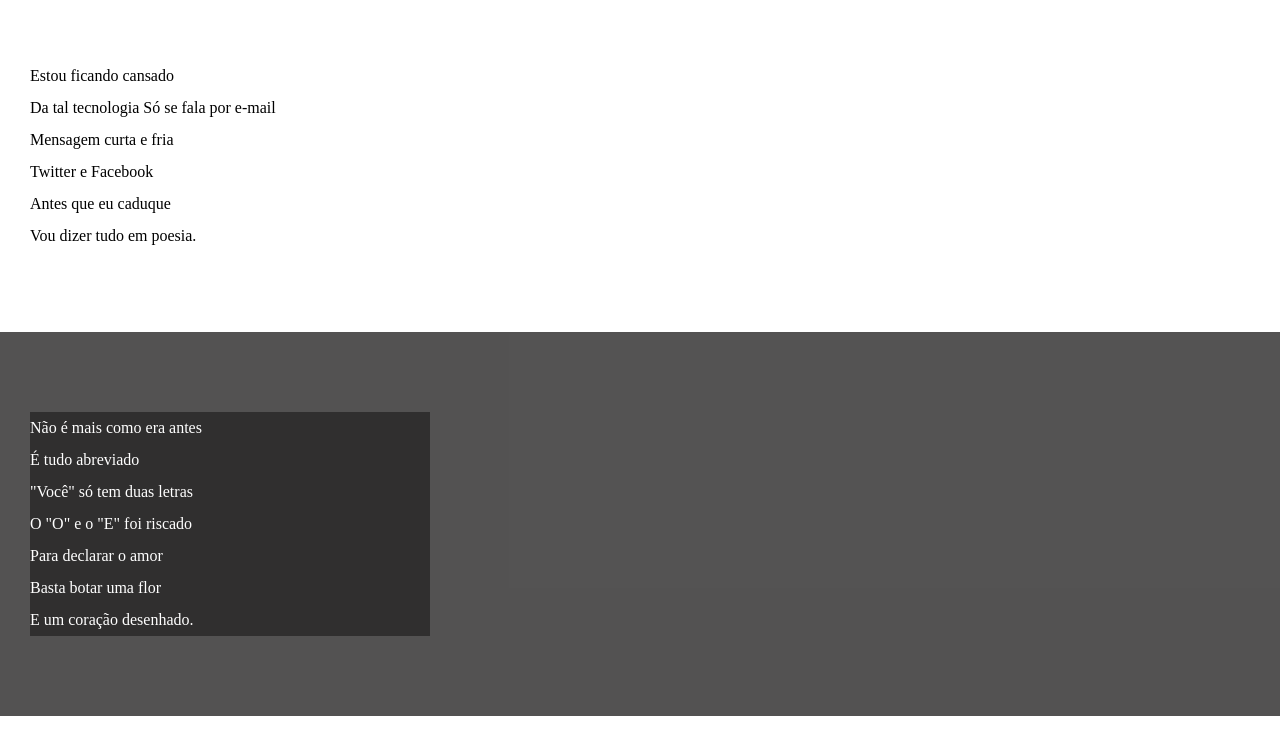
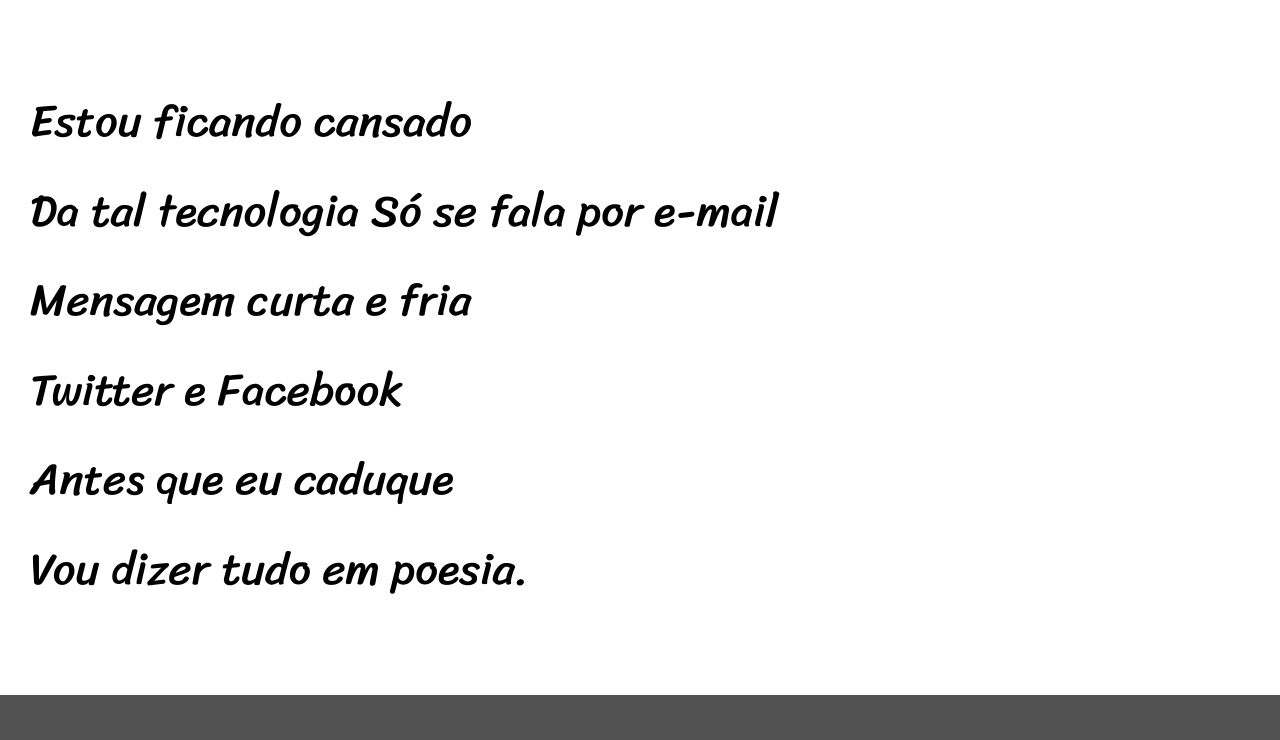
Before and after one commit to Iunaa/Project_Cordel, a website built with Vite: page index.html in a window 1280 px wide. Shown: the part 175-915 px from the top of the page. Built offline with nearby package versions, Linux system fonts and the light colour scheme.

Commit message:
typography

```diff
--- a/style.css
+++ b/style.css
@@ -1,3 +1,12 @@
+@import url('https://fonts.googleapis.com/css2?family=Passion+One:wght@400;700&display=swap');
+@import url('https://fonts.googleapis.com/css2?family=Sriracha&display=swap');
+
+:root{
+    --font1: Verdana, Geneva, Tahoma, sans-serif;
+    --font2: 'Passion One', cursive;
+    --font3: 'Sriracha',cursive;
+}
+
 *{
     margin: 0px;
     padding: 0px;
@@ -6,6 +15,8 @@
 html, body{
     min-height: 100vh;
     background-color: darkgrey;
+    font-family: var(--font1);
+
 }
 
 header{
@@ -15,6 +26,8 @@ header{
 }
 
 .title{
+    font-family: var(--font2);
+    font-size: 3em;
     padding-top: 50px;
     font-variant: small-caps;  /*deixa todas as letras maiusculas, porem as primeiras de cada palavra são maiores*/
 }
@@ -38,6 +51,8 @@ section{
     padding-bottom: 10vh;
     padding-left: 30px;
     line-height: 2em;
+    font-family: var(--font3);
+    font-size: 3.5vw;
 }
 
 .normal{
@@ -53,7 +68,8 @@ section{
 
 .image > p{
     background-color: rgba(0, 0, 0, 0.425);
-    width: 400px;
+    display: inline-block;
+    padding: 5px;
 }
 
 
```
